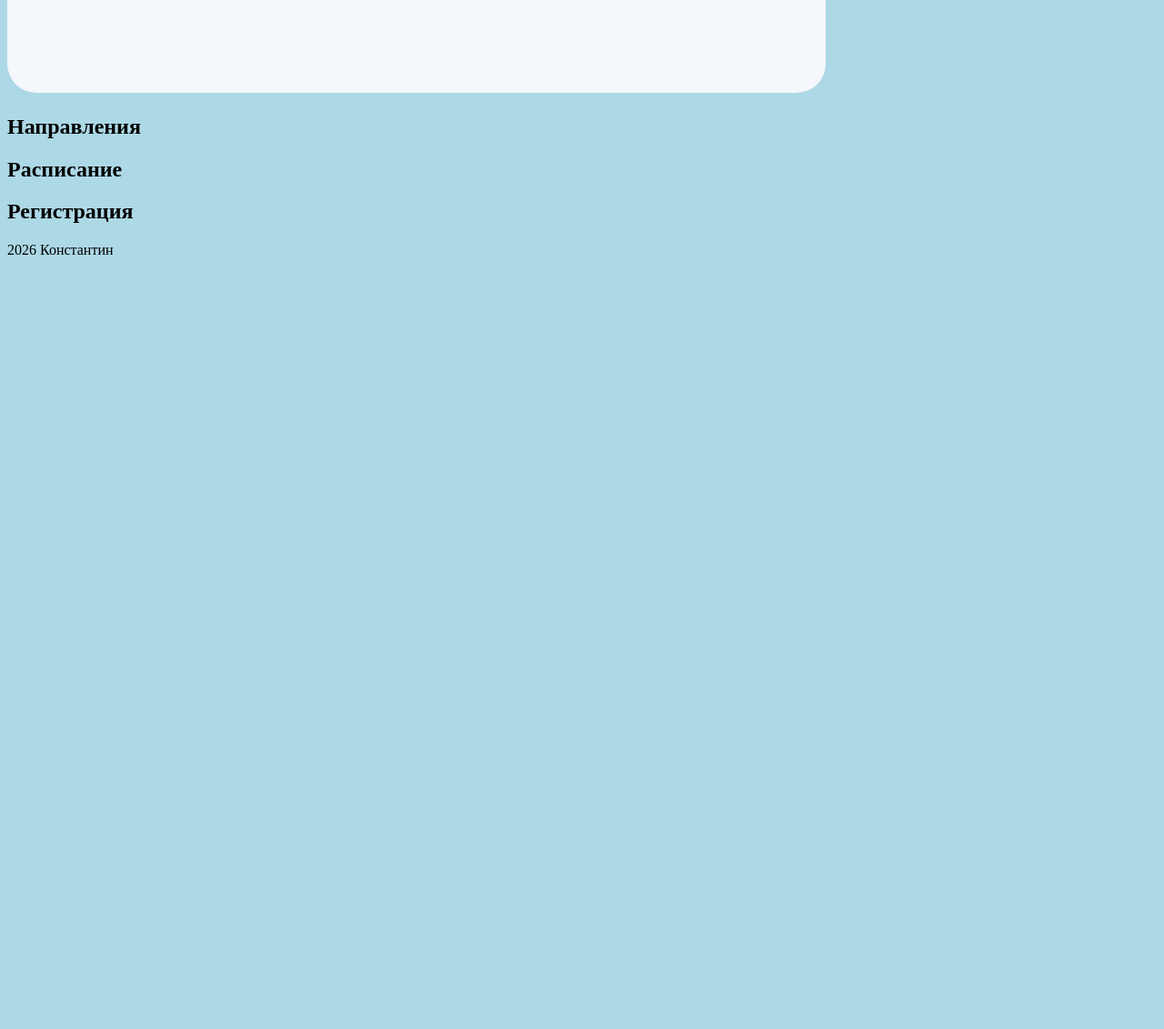
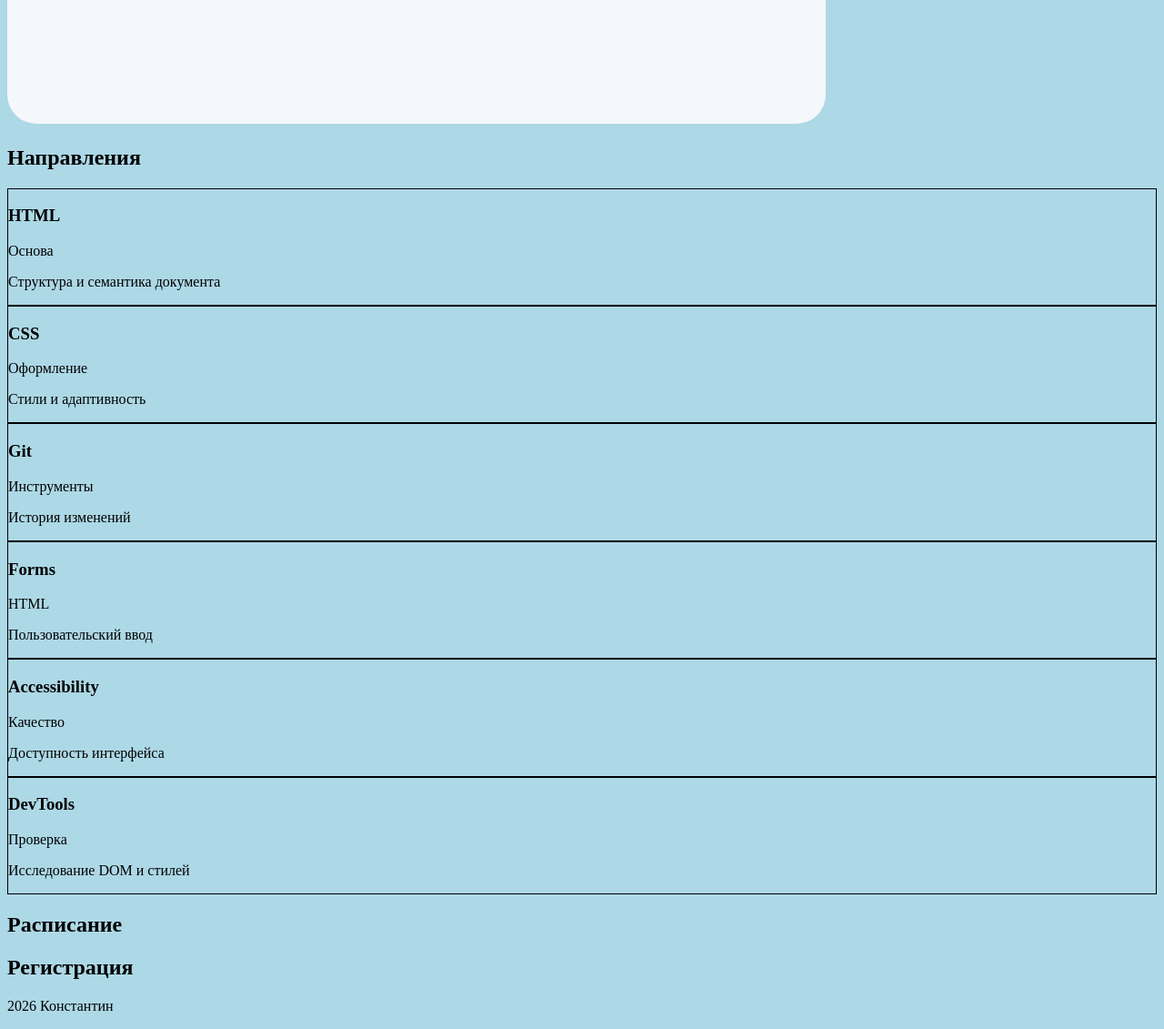
Before and after one commit to BKS-19/Technology-software-developers, a plain HTML site: page pr1/index.html in a window 1280 px wide. Shown: the part 1169-2300 px from the top of the page at 91% size. Before the commit the page ends 1469 px from the top, so only its background shows below. Drawn offline with Linux system fonts and the light colour scheme.

Commit message:
Добавил таблички и переформировал папки

```diff
--- a/pr1/css/styles.css
+++ b/pr1/css/styles.css
@@ -1,3 +1,8 @@
 body {
     background:lightblue;
 }
+.card{
+    border: 1px solid black;
+    padding: auto;
+    margin: auto;
+}
--- a/pr1/index.html
+++ b/pr1/index.html
@@ -8,7 +8,7 @@
 </head>
 <body>
     <header>
-        <img src="dataset/assets/logo.svg" alt = "Лого">
+        <img src="images/logo.svg" alt = "Логотип курса">
         <h1>TRPO Course</h1>
         <nav aria-label = "Навигация">
             <ul>
@@ -22,10 +22,43 @@
     <main>
         <section id = "about">
             <h2>О курсе</h2>
-            <img src="dataset/assets/cover.svg" alt = "курс по фронтенду">
+            <p>Этот курс поможет разобраться в инструментах фронтенд разработчика</p>
+            <img src="images/cover.svg" alt = "курс по фронтенду">
         </section>
         <section id = "tracks">
             <h2>Направления</h2>
+            <div class="cards">
+                <article class="card">
+                    <h3>HTML</h3>
+                    <p class="card-category">Основа</p>
+                    <p>Структура и семантика документа</p>
+                </article>
+                <article class="card">
+                    <h3>CSS</h3>
+                    <p class="card-category">Оформление</p>
+                    <p>Стили и адаптивность</p>
+                </article>
+                <article class="card">
+                    <h3>Git</h3>
+                    <p class="card-category">Инструменты</p>
+                    <p>История изменений</p>
+                </article>
+                <article class="card">
+                    <h3>Forms</h3>
+                    <p class="card-category">HTML</p>
+                    <p>Пользовательский ввод</p>
+                </article>
+                <article class="card">
+                    <h3>Accessibility</h3>
+                    <p class="card-category">Качество</p>
+                    <p>Доступность интерфейса</p>
+                </article>
+                <article class="card">
+                    <h3>DevTools</h3>
+                    <p class="card-category">Проверка</p>
+                    <p>Исследование DOM и стилей</p>
+                </article>
+            </div>
         </section>
         <section id = "schedule">
             <h2>Расписание</h2>
```
Also changed, not shown: pr1/data/content.csv (renamed from pr1/dataset/content.csv), pr1/data/navigation.json (renamed from pr1/dataset/navigation.json), pr1/images/cover.svg (renamed from pr1/dataset/assets/cover.svg), pr1/images/logo.svg (renamed from pr1/dataset/assets/logo.svg), 1 other file.
